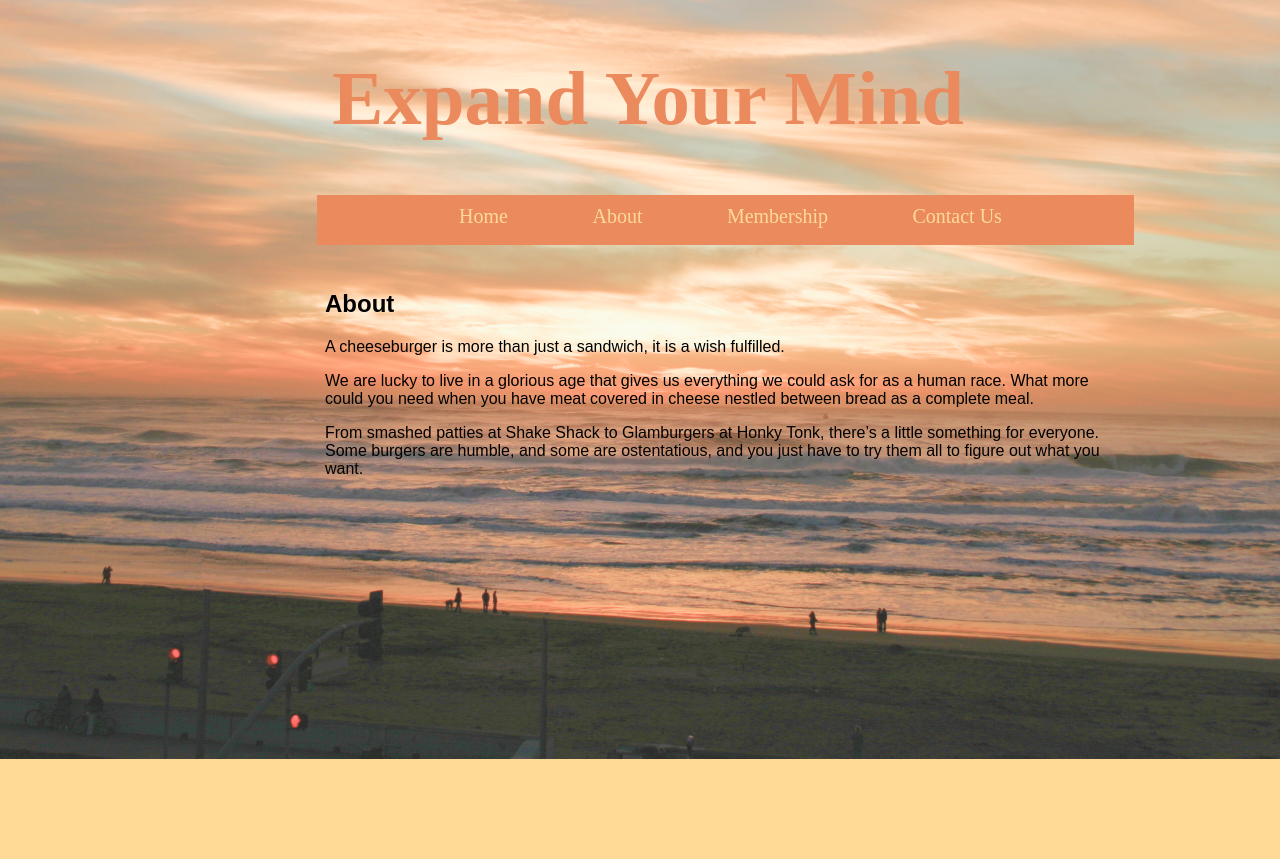
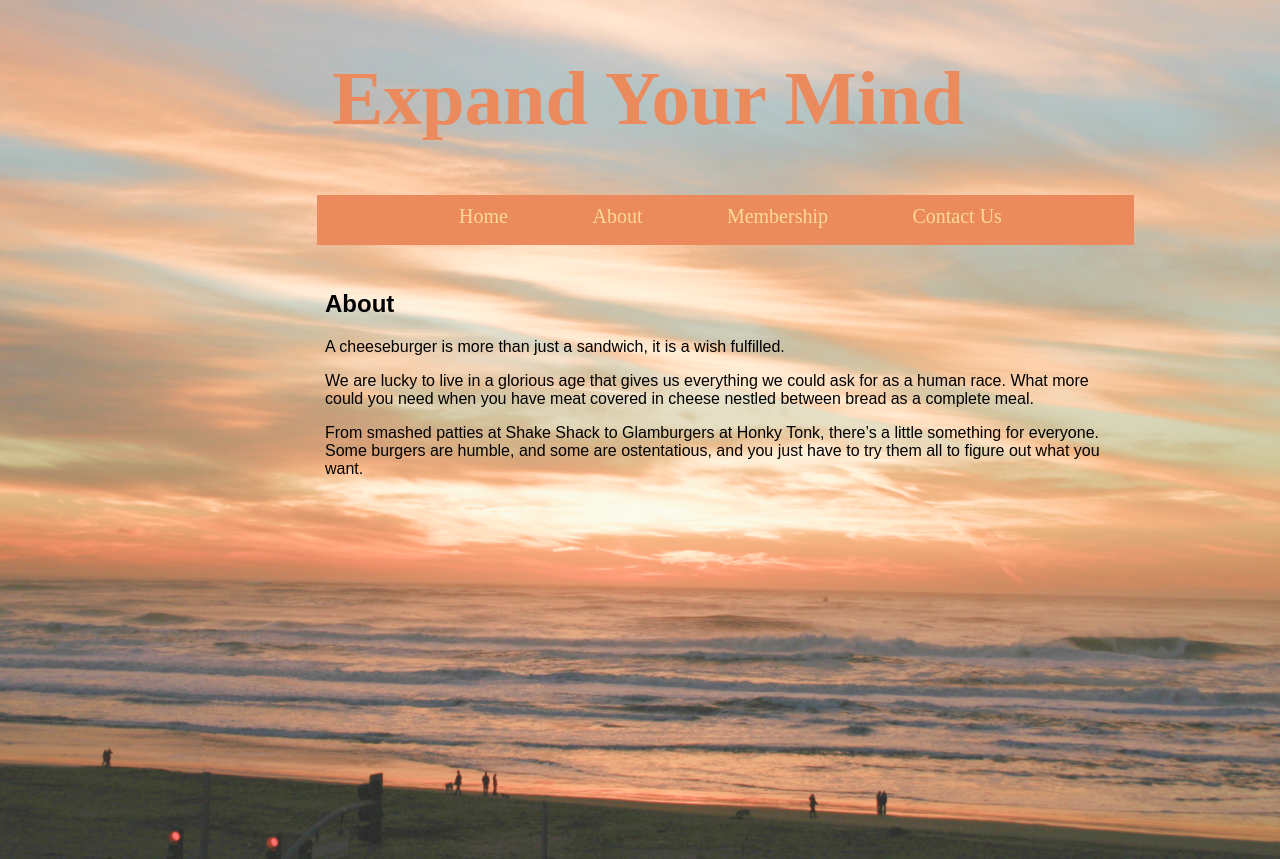
Before and after one commit to sdaless/medp285, a PHP site: page /new_heights/about.html in a window 1280 px wide. Before the commit the page ends 759 px from the top, so only its background shows below. Run offline with PHP 8.4, Linux system fonts and the light colour scheme; some web fonts are replaced.

Commit message:
Update new_heights.css

```diff
--- a/new_heights/css/new_heights.css
+++ b/new_heights/css/new_heights.css
@@ -6,8 +6,8 @@ body {
   background-image: url(sunset.png);
   background-position: center;
   background-repeat: no-repeat;
-  height: 100%;
-  width: 100%;
+  height: 100vh;
+  width: 100vw;
   background-color: #FFDA97;
 }
 
```
